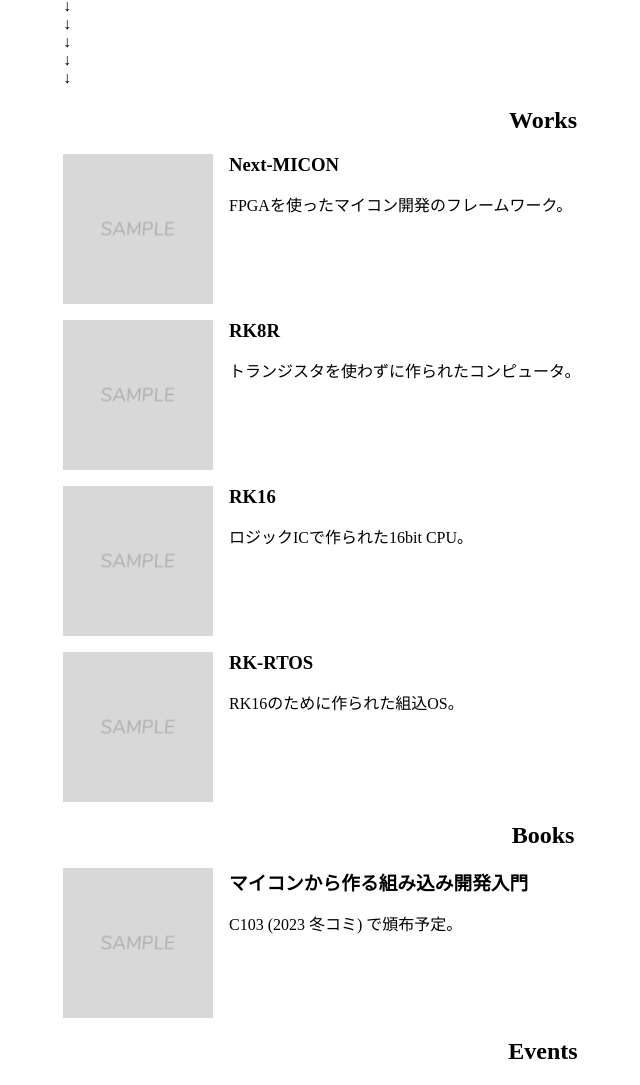
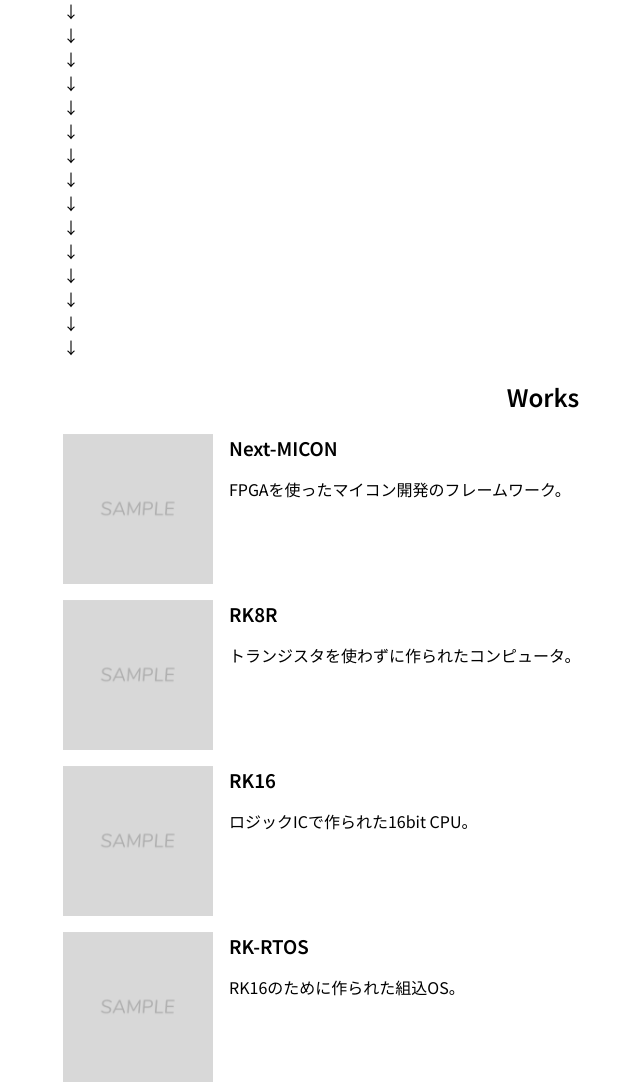
Before and after one commit to kana-ele/kana-ele.github.io, a plain HTML site: page index.html in a window 1280 px wide. Shown: the part 782-1867 px from the top of the page, without its empty margins (97-737 px from the left). Drawn offline with nearby package versions, Linux system fonts and the light colour scheme.

Commit message:
add google fonts

```diff
--- a/index.html
+++ b/index.html
@@ -5,6 +5,12 @@
     <meta name="viewport" content="width=device-width, initial-scale=1.0" />
     <link href="style.css" rel="stylesheet" type="text/css" />
     <title>かなエレ</title>
+    <link rel="preconnect" href="https://fonts.googleapis.com" />
+    <link rel="preconnect" href="https://fonts.gstatic.com" crossorigin />
+    <link
+      href="https://fonts.googleapis.com/css2?family=Kosugi+Maru&family=Noto+Sans+JP:wght@400;500;600&display=swap"
+      rel="stylesheet"
+    />
   </head>
   <body>
     <h2>Concept</h2>
--- a/style.css
+++ b/style.css
@@ -3,6 +3,8 @@ body {
   margin: 0 auto; /* ページ中央に配置 */
   max-width: 960px; /* 固定幅 */
   padding: 10px;
+  font-family: "Kosugi Maru", sans-serif;
+  font-family: "Noto Sans JP", sans-serif;
 }
 
 /* スマホ */
@@ -39,7 +41,7 @@ div.work > img.work {
 
 .fadeUp {
   animation-name: fadeUpAnime;
-  animation-duration: 0.5s;
+  animation-duration: 1s;
   animation-fill-mode: forwards;
   opacity: 0;
 }
@@ -59,7 +61,7 @@ div.work > img.work {
 
 .fadeLeft {
   animation-name: fadeLeftAnime;
-  animation-duration: 0.5s;
+  animation-duration: 1s;
   animation-fill-mode: forwards;
   opacity: 0;
 }
```
